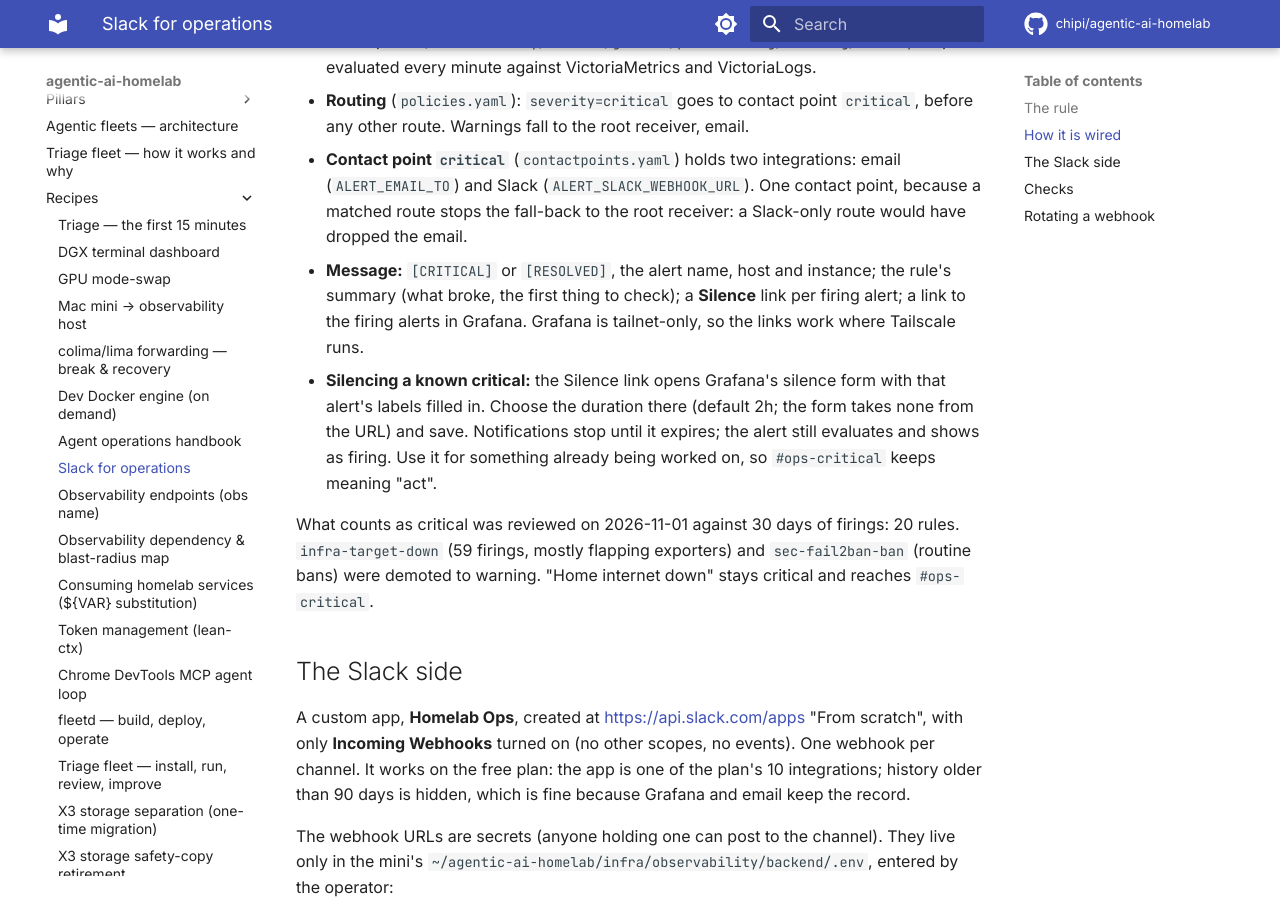
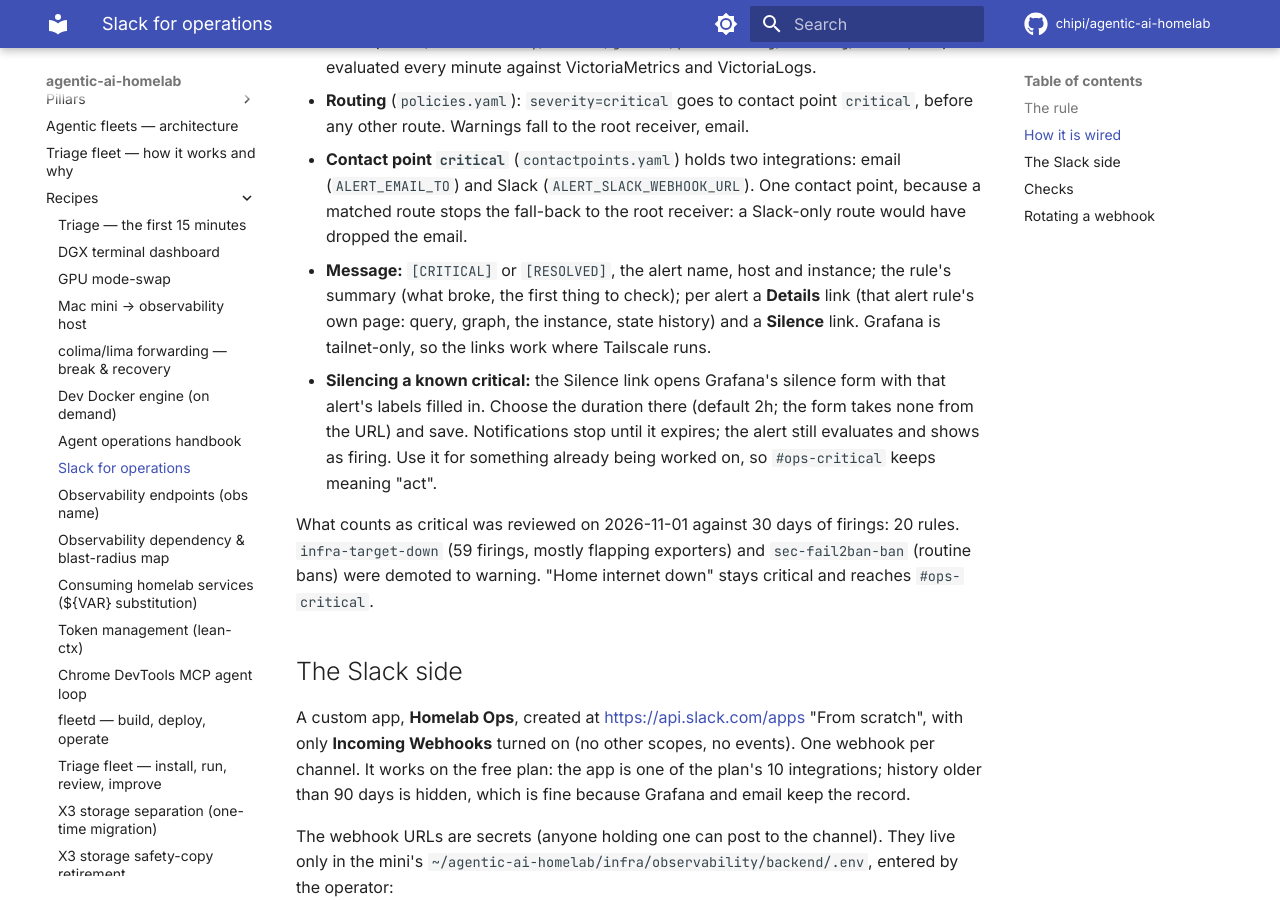
Before and after one commit to chipi/agentic-ai-homelab, an MkDocs documentation site: the page built from docs/recipes/slack-ops.md, in a window 1280 px wide and 900 px high, scrolled down 913 px. Built offline with MkDocs 1.6.1 and Material for MkDocs 9.7.7, drawn with Linux system fonts in a browser that asks for light colours; comment, search, counter and statistics services are not loaded.

Commit message:
fix(alerting): Slack criticals link to the alert itself, not the rule list
The 'Open firing alerts in Grafana' link landed on /alerting/list (Grafana dropped the
state:firing filter), not on the alert that fired (operator, 2026-11-01). Each alert now
carries Details (Grafana's .GeneratorURL: that rule's page with query, graph, the instance
and state history) next to Silence; resolved messages keep Details.

Co-Authored-By: Claude Opus 5.5 <noreply@anthropic.com>
Claude-Session: https://claude.ai/code/session_01DJqN6uERmW8gsoZAtCcsfS

```diff
--- a/docs/recipes/slack-ops.md
+++ b/docs/recipes/slack-ops.md
@@ -33,8 +33,9 @@ Everything runs in Grafana's own alerting on the Mac mini:
   (`ALERT_EMAIL_TO`) and Slack (`ALERT_SLACK_WEBHOOK_URL`). One contact point, because a matched
   route stops the fall-back to the root receiver: a Slack-only route would have dropped the email.
 - **Message:** `[CRITICAL]` or `[RESOLVED]`, the alert name, host and instance; the rule's summary
-  (what broke, the first thing to check); a **Silence** link per firing alert; a link to the firing
-  alerts in Grafana. Grafana is tailnet-only, so the links work where Tailscale runs.
+  (what broke, the first thing to check); per alert a **Details** link (that alert rule's own page:
+  query, graph, the instance, state history) and a **Silence** link. Grafana is tailnet-only, so
+  the links work where Tailscale runs.
 - **Silencing a known critical:** the Silence link opens Grafana's silence form with that alert's
   labels filled in. Choose the duration there (default 2h; the form takes none from the URL) and
   save. Notifications stop until it expires; the alert still evaluates and shows as firing. Use it
```
Also changed, not shown: 1 other file.
